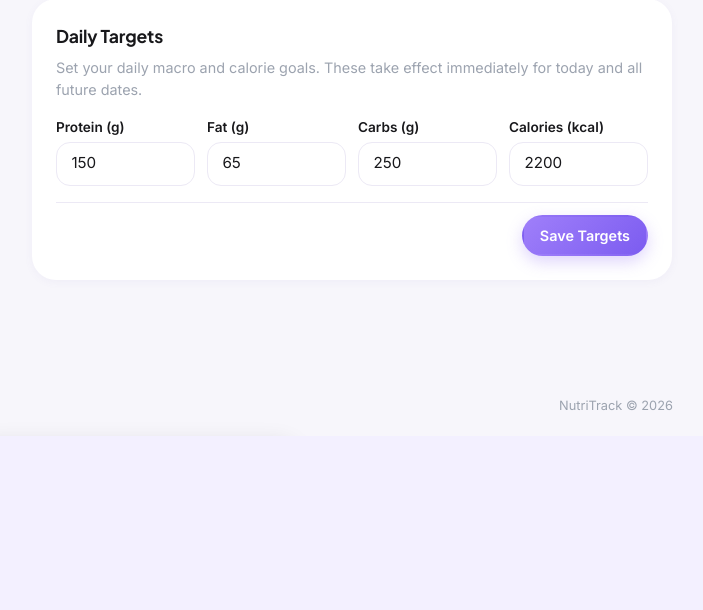
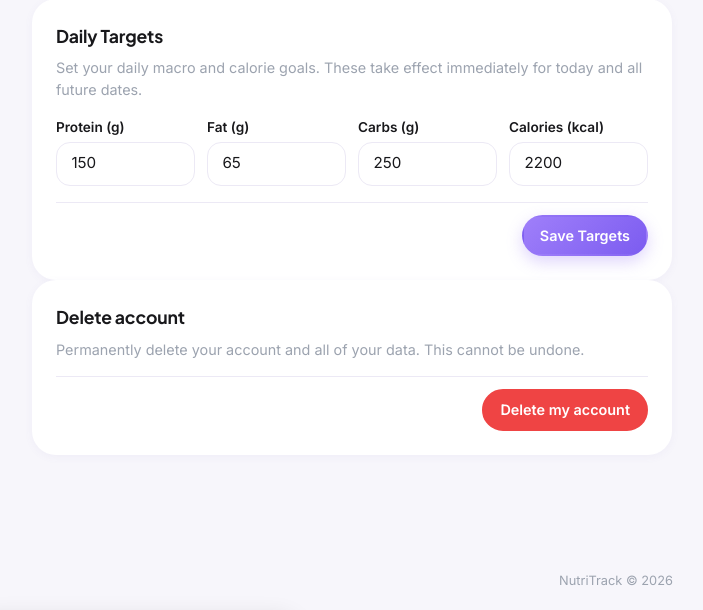
Before and after one commit to sakaryag/nutrition-tracker, a Flask app: page /settings in a window 1280 px wide. Shown: the part 2019-2629 px from the top of the page, without its empty margins (24-727 px from the left). Before the commit the page ends 2430 px from the top, so only its background shows below. Run offline with Flask 3, Linux system fonts and the light colour scheme; the visitor is signed in with stand-in values (Sample User, id 1); data comes from the database, SQL or seed files in the repository; data that the repository does not hold is empty.

Commit message:
feat: in-app and web account deletion (Play policy), sanitize upload filenames, update TWA colors/targetSdk

```diff
--- a/routes/admin.py
+++ b/routes/admin.py
@@ -958,7 +958,8 @@ def upload_image():
     upload_dir = os.path.join(current_app.instance_path, 'uploads')
     os.makedirs(upload_dir, exist_ok=True)
     now = datetime.now(timezone.utc)
-    safe_name = f'{int(now.timestamp())}_{f.filename}'
+    from werkzeug.utils import secure_filename
+    safe_name = f'{int(now.timestamp())}_{secure_filename(f.filename) or "upload"}'
     file_path = os.path.join(upload_dir, safe_name)
     f.save(file_path)
     upload = ProgramImageUpload(
--- a/routes/auth.py
+++ b/routes/auth.py
@@ -103,6 +103,105 @@ def logout():
     return redirect(url_for('auth.login'))
 
 
+def delete_user_data(uid):
+    """Permanently remove a user and everything linked to them. Caller commits."""
+    import os
+    from models.food_entry import FoodEntry
+    from models.daily_target import DailyTarget
+    from models.daily_note import DailyNote
+    from models.water_log import WaterLog
+    from models.meal_template import MealTemplate
+    from models.recipe import Recipe
+    from models.friend_connection import FriendConnection
+    from models.feed_visibility import FeedVisibility
+    from models.feed_reaction import FeedReaction
+    from models.user_badge import UserBadge
+    from models.shared_entry import SharedEntry
+    from models.plan_task_completion import PlanTaskCompletion
+    from models.user_plan_assignment import UserPlanAssignment
+    from models.nutrition_plan import NutritionPlan
+    from models.program_version import ProgramVersion
+    from models.program_image_upload import ProgramImageUpload
+    from models.slot_fulfillment import SlotFulfillment
+    from models.dietitian_access import DietitianAccess
+    from models.dietitian_visit import DietitianVisit
+    from models.food_exchange_category import FoodExchangeCategory
+    from models.weekly_category_quota import WeeklyCategoryQuota
+
+    or_ = db.or_
+    SharedEntry.query.filter(or_(SharedEntry.shared_by_id == uid, SharedEntry.shared_to_id == uid)).delete(synchronize_session=False)
+    SlotFulfillment.query.filter_by(user_id=uid).delete(synchronize_session=False)
+    FeedReaction.query.filter(or_(FeedReaction.reactor_id == uid, FeedReaction.target_user_id == uid)).delete(synchronize_session=False)
+    FriendConnection.query.filter(or_(FriendConnection.requester_id == uid, FriendConnection.recipient_id == uid)).delete(synchronize_session=False)
+    DietitianAccess.query.filter(or_(DietitianAccess.dietitian_id == uid, DietitianAccess.client_id == uid)).delete(synchronize_session=False)
+    DietitianVisit.query.filter(or_(DietitianVisit.dietitian_id == uid, DietitianVisit.client_id == uid)).delete(synchronize_session=False)
+    for model in (FeedVisibility, UserBadge, PlanTaskCompletion, UserPlanAssignment,
+                  WaterLog, DailyNote, DailyTarget, FoodEntry):
+        model.query.filter_by(user_id=uid).delete(synchronize_session=False)
+
+    # ORM deletes so child rows cascade (template items, recipe ingredients, category members).
+    for tpl in MealTemplate.query.filter_by(user_id=uid).all():
+        db.session.delete(tpl)
+    recipe_ids = [r.id for r in Recipe.query.filter_by(owner_id=uid).all()]
+    if recipe_ids:
+        SlotFulfillment.query.filter(SlotFulfillment.recipe_id.in_(recipe_ids)).update({'recipe_id': None}, synchronize_session=False)
+        for r in Recipe.query.filter(Recipe.id.in_(recipe_ids)).all():
+            db.session.delete(r)
+    cat_ids = [c.id for c in FoodExchangeCategory.query.filter_by(owner_id=uid).all()]
+    if cat_ids:
+        WeeklyCategoryQuota.query.filter(WeeklyCategoryQuota.exchange_category_id.in_(cat_ids)).delete(synchronize_session=False)
+        SlotFulfillment.query.filter(SlotFulfillment.exchange_category_id.in_(cat_ids)).update({'exchange_category_id': None}, synchronize_session=False)
+        for c in FoodExchangeCategory.query.filter(FoodExchangeCategory.id.in_(cat_ids)).all():
+            db.session.delete(c)
+
+    # Plans authored by a dietitian stay available to their clients, just unattributed.
+    NutritionPlan.query.filter_by(created_by=uid).update({'created_by': None}, synchronize_session=False)
+    ProgramVersion.query.filter_by(created_by=uid).update({'created_by': None}, synchronize_session=False)
+    UserPlanAssignment.query.filter_by(assigned_by=uid).update({'assigned_by': None}, synchronize_session=False)
+
+    upload_root = os.path.realpath(os.path.join(current_app.instance_path, 'uploads'))
+    for up in ProgramImageUpload.query.filter_by(uploaded_by=uid).all():
+        path = os.path.realpath(up.file_path or '')
+        if path.startswith(upload_root + os.sep) and os.path.isfile(path):
+            try:
+                os.remove(path)
+            except OSError:
+                pass
+        db.session.delete(up)
+
+    user = db.session.get(User, uid)
+    if user is not None:
+        db.session.delete(user)
+
+
+@auth_bp.route('/delete-account', methods=['GET', 'POST'])
+def delete_account():
+    auth_on = bool(current_app.config.get('AUTH_ENABLED'))
+    uid = session.get('user_id') if auth_on else None
+    user = db.session.get(User, uid) if uid else None
+    if request.method == 'GET' or user is None:
+        if user is not None:
+            session['delete_token'] = secrets.token_urlsafe(32)
+        return render_template('delete_account.html', auth_on=auth_on, user=user,
+                               token=session.get('delete_token'))
+
+    token = request.form.get('token', '')
+    expected = session.pop('delete_token', None)
+    if not expected or not secrets.compare_digest(token, expected):
+        return render_template('delete_account.html', auth_on=auth_on, user=user,
+                               error='Your session expired. Please try again.'), 400
+    if request.form.get('confirm', '').strip().upper() != 'DELETE':
+        session['delete_token'] = secrets.token_urlsafe(32)
+        return render_template('delete_account.html', auth_on=auth_on, user=user,
+                               token=session['delete_token'],
+                               error='Type DELETE to confirm.'), 400
+
+    delete_user_data(user.id)
+    db.session.commit()
+    session.clear()
+    return render_template('delete_account.html', auth_on=auth_on, user=None, deleted=True)
+
+
 @auth_bp.route('/auth/google')
 def google_login():
     if not current_app.config.get('AUTH_ENABLED'):
--- a/templates/privacy.html
+++ b/templates/privacy.html
@@ -32,8 +32,9 @@
 
     <h2>4. Data Retention</h2>
     <p>
-      We retain your personal data for as long as your account is active. When you delete your account,
-      all personal data is permanently deleted from our servers within 30 days.
+      We retain your personal data for as long as your account is active. You can delete your account at any time
+      in the app under <em>Settings &rarr; Delete account</em> or at <a href="/delete-account">/delete-account</a>;
+      this immediately removes your profile and all associated data. Server backups are overwritten within 30 days.
       Aggregate, anonymized data may be retained for analytics purposes.
     </p>
 
--- a/templates/settings.html
+++ b/templates/settings.html
@@ -242,6 +242,16 @@
     </div>
   </article>
 
+  {% if config.get('AUTH_ENABLED') and session.get('user_id') %}
+  <article class="settings-card">
+    <h2>Delete account</h2>
+    <p class="settings-description">Permanently delete your account and all of your data. This cannot be undone.</p>
+    <div class="form-actions">
+      <a class="btn btn-danger" href="/delete-account">Delete my account</a>
+    </div>
+  </article>
+  {% endif %}
+
 </section>
 {% endblock %}
 
```
Also changed, not shown: templates/delete_account.html (added, +45 -0 lines), tests/test_delete_account.py (added, +97 -0 lines), twa-manifest.json (+7 -7 lines).
